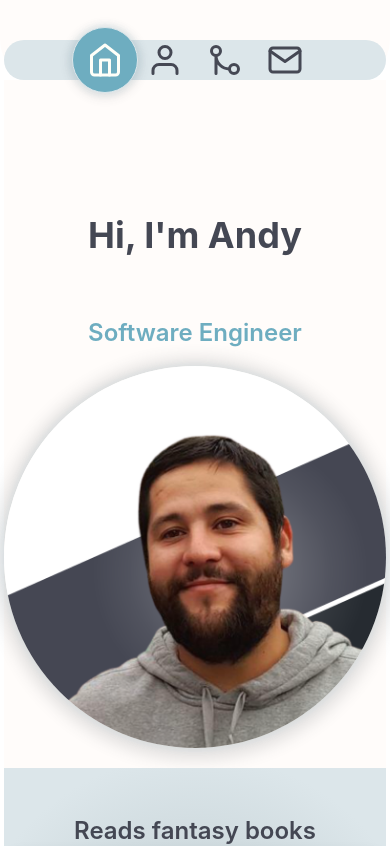
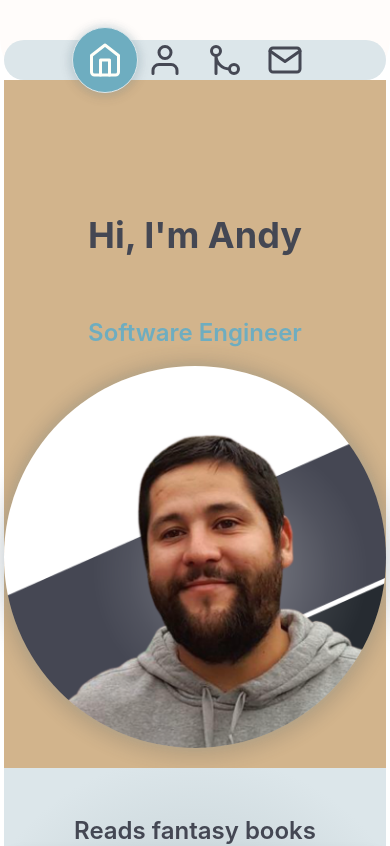
Before and after one commit to andrew-oyanguren/typescript-portfolio, a React (Vite) app: page / in a window 390 px wide. Shown: the top 846 px of the page. Built offline with nearby package versions, Linux system fonts and the light colour scheme.

Commit message:
Added ResponsiveWrapper and PageTitle to ErrorPage component

```diff
--- a/src/components/PageTitle/PageTitle.module.css
+++ b/src/components/PageTitle/PageTitle.module.css
@@ -1,5 +1,6 @@
 .PageTitle {
   padding: 1.5rem 0;
+  text-align: center;
 }
 
 .PageTitle h1 {
--- a/src/components/ResponsiveWrapper/ResponsiveWrapper.module.css
+++ b/src/components/ResponsiveWrapper/ResponsiveWrapper.module.css
@@ -9,7 +9,7 @@
   justify-content: center;
   align-items: center;
 
-  background-color: var(--color-light);
+  background-color: tan;
 }
 
 /* tablet > 481 */
--- a/src/components/ResponsiveWrapper/ResponsiveWrapper.tsx
+++ b/src/components/ResponsiveWrapper/ResponsiveWrapper.tsx
@@ -2,10 +2,12 @@ import { ReactNode } from 'react';
 
 import styles from './ResponsiveWrapper.module.css';
 
-type PageWrapperProps = {
+type ResponsiveWrapperProps = {
   children: ReactNode;
 };
 
-export default function PageWrapper({ children }: PageWrapperProps) {
+export default function ResponsiveWrapper({
+  children,
+}: ResponsiveWrapperProps) {
   return <div className={styles.ResponsiveWrapper}>{children}</div>;
 }
--- a/src/pages/ErrorPage/ErrorPage.module.css
+++ /dev/null
@@ -1,3 +0,0 @@
-.ErrorTitle h1 {
-  color: red;
-}
--- a/src/pages/ErrorPage/ErrorPage.tsx
+++ b/src/pages/ErrorPage/ErrorPage.tsx
@@ -1,18 +1,16 @@
 import { useRouteError } from 'react-router-dom';
 
 import { renderErrorMessage } from 'src/utils/utils';
-import styles from './ErrorPage.module.css';
+import { PageTitle, ResponsiveWrapper } from 'src/components';
 
 export default function ErrorPage() {
   const error = useRouteError();
 
   return (
-    <>
-      <div className={styles.ErrorTitle}>
-        <h1>Oops!</h1>
-      </div>
+    <ResponsiveWrapper>
+      <PageTitle text='Oops, something went wrong!' />
 
       <p>{renderErrorMessage(error)}</p>
-    </>
+    </ResponsiveWrapper>
   );
 }
```
